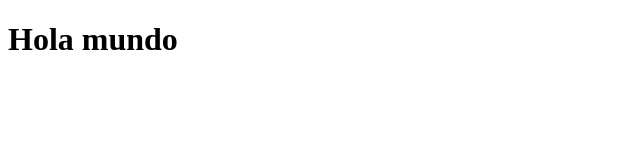
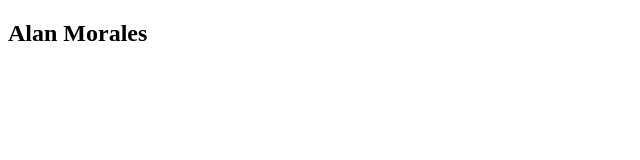
Before and after one commit to AlanRMG/curso-GitHub, a plain HTML site: page index.html in a window 1280 px wide. Shown: the whole page, without its empty margins (0-640 px from the left). Drawn offline with Linux system fonts and the light colour scheme.

Commit message:
Se mejoró el index.html por medio de un contenedor y un titular h2

```diff
--- a/index.html
+++ b/index.html
@@ -4,9 +4,11 @@
     <meta charset="UTF-8">
     <meta http-equiv="X-UA-Compatible" content="IE=edge">
     <meta name="viewport" content="width=device-width, initial-scale=1.0">
-    <title>Git</title>
+    <title>Git y GitHub</title>
 </head>
 <body>
-    <h1>Hola mundo</h1>
+    <div class="container">
+        <h2>Alan Morales</h2>
+    </div>
 </body>
 </html>
```
